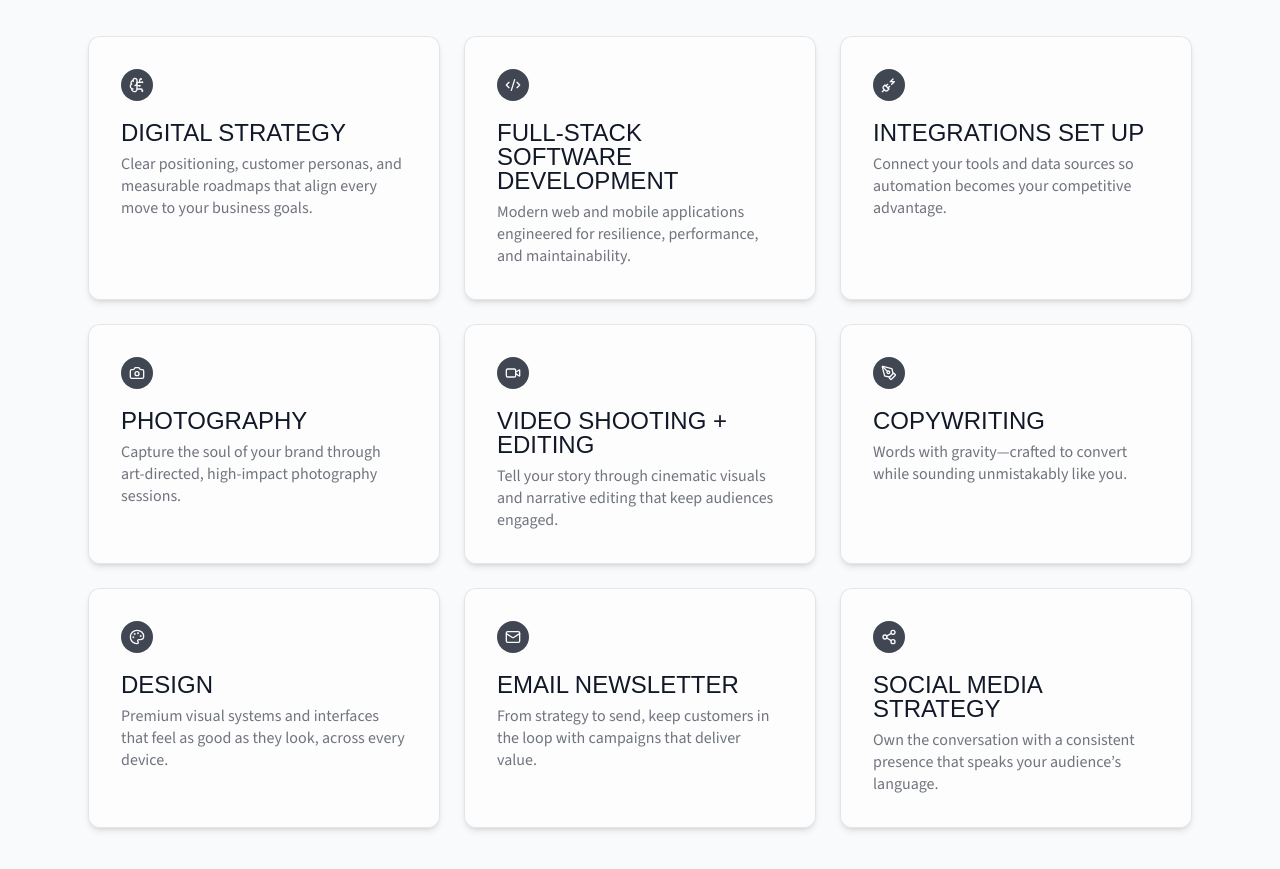
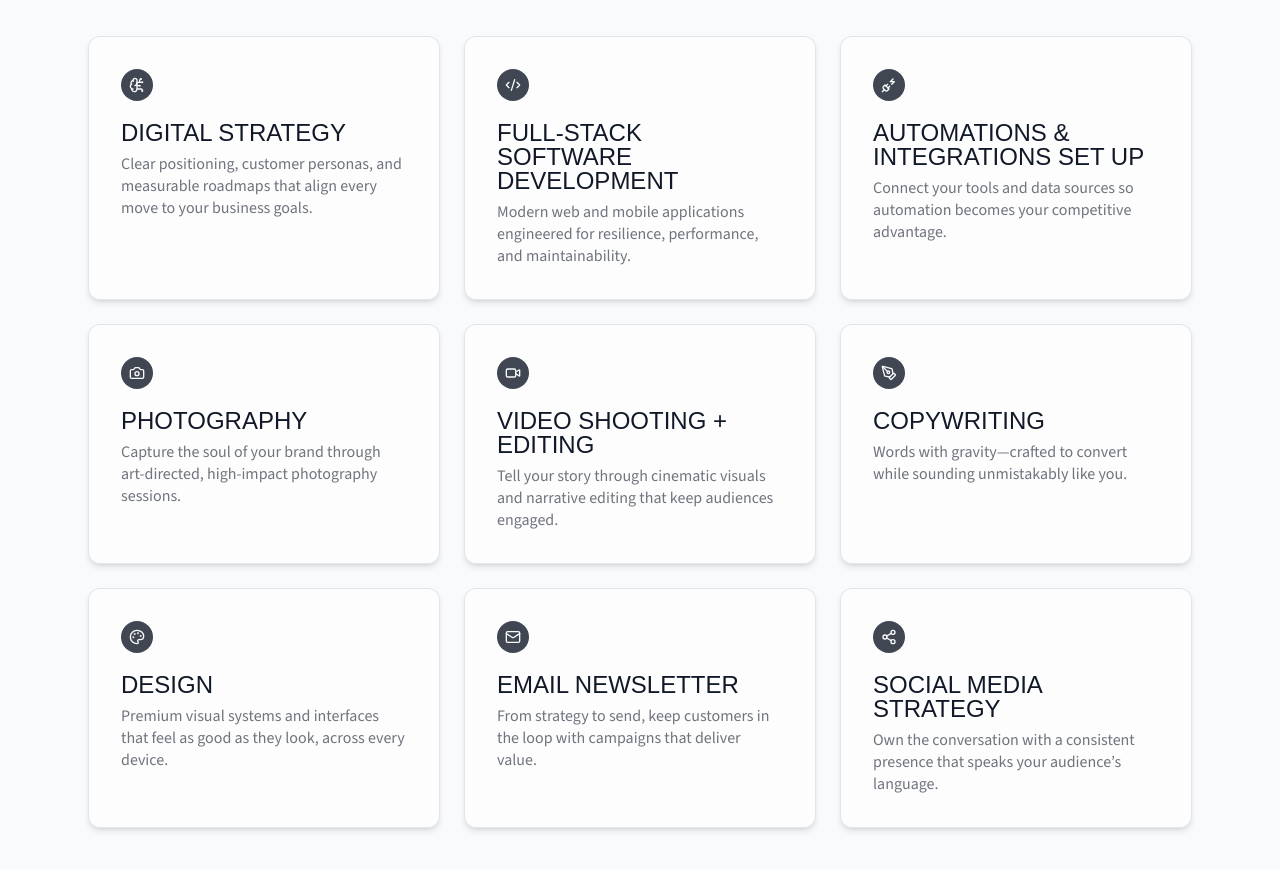
Before and after one commit to thegfnc/place-to-stand, a Next.js app: page / in a window 1280 px wide. Shown: the part 1100-1969 px from the top of the page. Built offline with nearby package versions, Linux system fonts and the light colour scheme; a web font is replaced by a local one.

Commit message:
Update service title for clarity in services section

```diff
--- a/src/components/sections/services-section.tsx
+++ b/src/components/sections/services-section.tsx
@@ -36,7 +36,7 @@ const services: Array<{
     icon: Code2,
   },
   {
-    title: 'Integrations Set Up',
+    title: 'Automations & Integrations Set Up',
     description:
       'Connect your tools and data sources so automation becomes your competitive advantage.',
     icon: PlugZap2,
```
